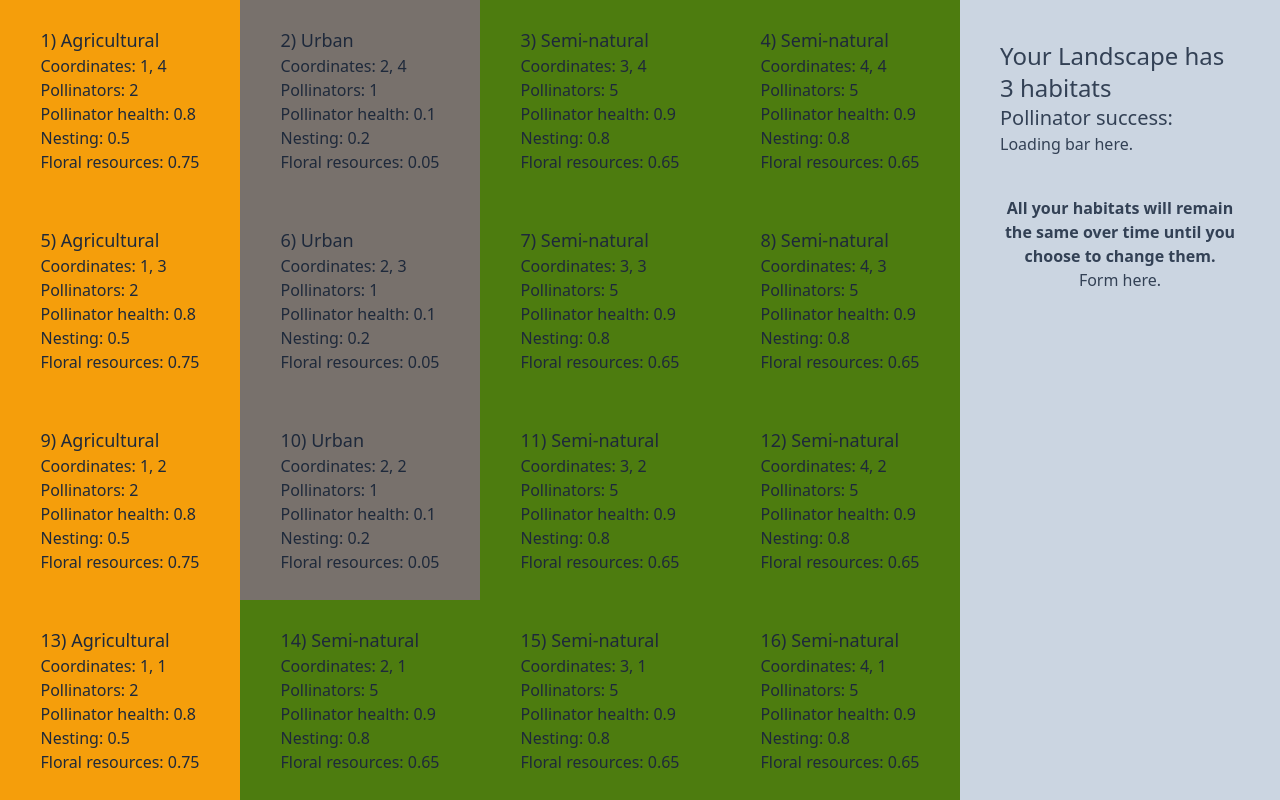
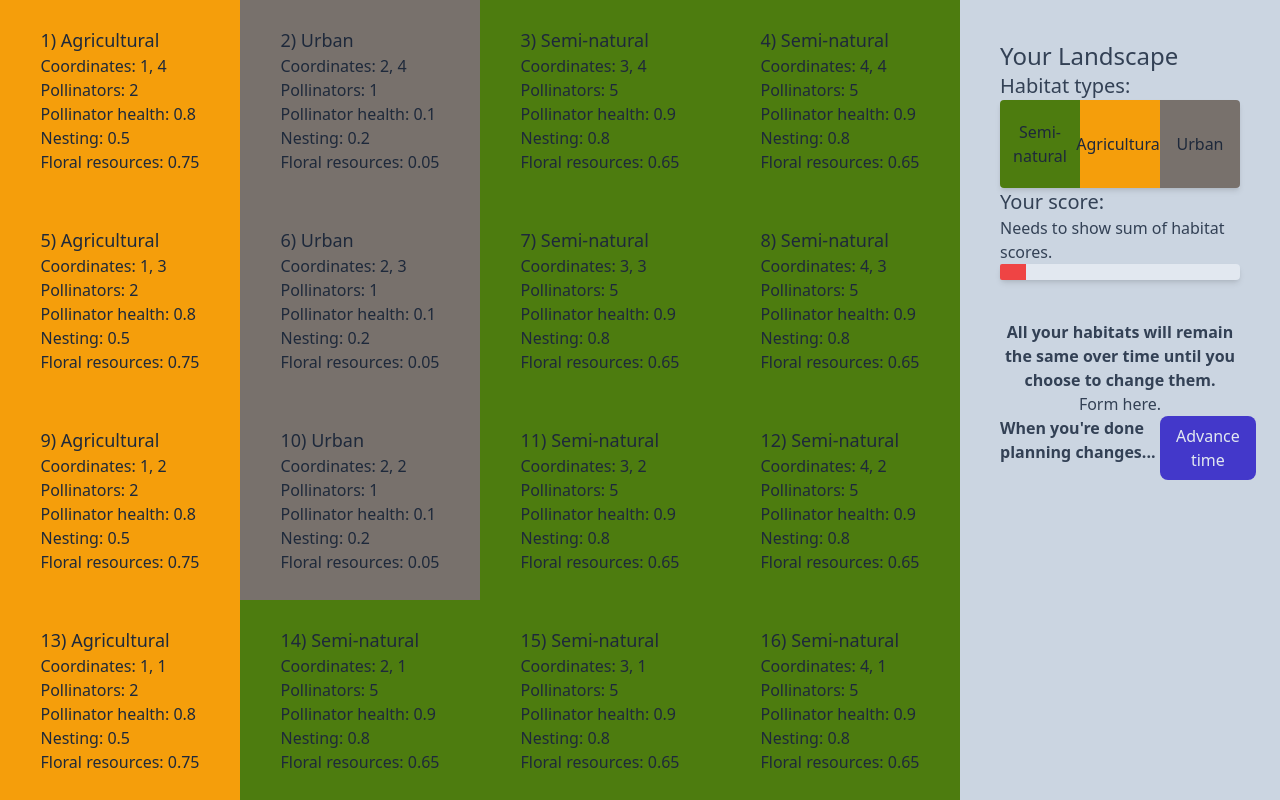
Before and after one commit to rosemckeon/safeguard-pollinator-land, an Angular app: page / in a window 1280 px wide. Built offline with nearby package versions, Linux system fonts and the light colour scheme.

Commit message:
Added landscape status component with dummy progress bar and dummy sidebar sumbit button to advance time

```diff
--- a/src/app/app.component.html
+++ b/src/app/app.component.html
@@ -3,15 +3,19 @@
     <app-landscape />
   </section>
   <section class="controls h-full w-1/4 p-10">
-      <div class="landscape-stats mb-10">
-        <h1>Your Landscape has 3 habitats</h1>
-        <h2>Pollinator success:</h2>
-        <p>Loading bar here.</p>
-      </div>
+      <app-landscape-status />
       <div class="global-controls text-center">
         <strong>All your habitats will remain the same over time until you choose to change them.</strong>
         <p>Form here.</p>
       </div>
+      <div class="flex">
+        <div class="w-2/3">
+          <p><strong>When you're done planning changes...</strong></p>
+        </div>
+        <div class="w-1/3">
+          <button class="bg-indigo-700 text-slate-200 rounded-lg px-4 py-2">Advance time</button>
+        </div>
+      </div>
   </section>
 </main>
 <router-outlet />
--- a/src/app/app.component.ts
+++ b/src/app/app.component.ts
@@ -1,11 +1,12 @@
 import { Component } from '@angular/core';
 import { RouterOutlet } from '@angular/router';
 import { LandscapeComponent } from './landscape/landscape.component';
+import { LandscapeStatusComponent } from './landscape-status/landscape-status.component';
 
 @Component({
   selector: 'app-root',
   standalone: true,
-  imports: [RouterOutlet, LandscapeComponent],
+  imports: [RouterOutlet, LandscapeComponent, LandscapeStatusComponent],
   templateUrl: './app.component.html',
   styleUrl: './app.component.scss'
 })
--- /dev/null
+++ b/src/app/landscape-status/landscape-status.component.html
@@ -0,0 +1,14 @@
+<div class="landscape-stats mb-10">
+    <h1>Your Landscape</h1>
+    <h2>Habitat types:</h2>
+    <ul class="list-none content-stretch grid grid-cols-3 gap-0 shadow-md text-slate-800 text-center">
+        <li class="h-full p-1 py-5 rounded-l flex items-center justify-center align-text-middle bg-lime-700">Semi-natural</li>
+        <li class="h-full p-1 py-5 flex items-center justify-center align-text-middle bg-amber-500">Agricultural</li>
+        <li class="h-full p-1 py-5 rounded-r flex items-center justify-center align-text-middle bg-stone-500">Urban</li>
+    </ul>
+    <h2>Your score:</h2>
+    <p>Needs to show sum of habitat scores.</p>
+    <div class="pollinator-success shadow-md rounded bg-slate-200 border-slate-800">
+        <div class="bar p-2 rounded-l-sm bg-red-500 flex w-[11%]"></div>
+    </div>
+</div>
--- a/src/app/landscape/landscape.component.html
+++ b/src/app/landscape/landscape.component.html
@@ -1,3 +1,3 @@
 <div class="h-full grid grid-cols-4 gap-0 content-stretch place-content-stretch">
-    <app-habitat class="content-stretch" *ngFor="let habitat of habitatList" [habitat]="habitat"></app-habitat>
+    <app-habitat *ngFor="let habitat of habitatList" [habitat]="habitat"></app-habitat>
 </div>
--- a/tailwind.config.js
+++ b/tailwind.config.js
@@ -7,7 +7,15 @@ module.exports = {
     "./src/**/*.{html,scss,ts}"
   ],
   theme: {
-    extend: {},
+    extend: {
+      listStyleType: {
+        none: 'none',
+        disc: 'disc',
+        decimal: 'decimal',
+        square: 'square',
+        roman: 'upper-roman',
+      },
+    },
   },
   plugins: [],
 }
```
Also changed, not shown: src/app/landscape-status/landscape-status.component.ts (added, +13 -0 lines), src/app/landscape-status/landscape-status.component.scss (added), 1 other file (tests, documents, lock files or other folders).
